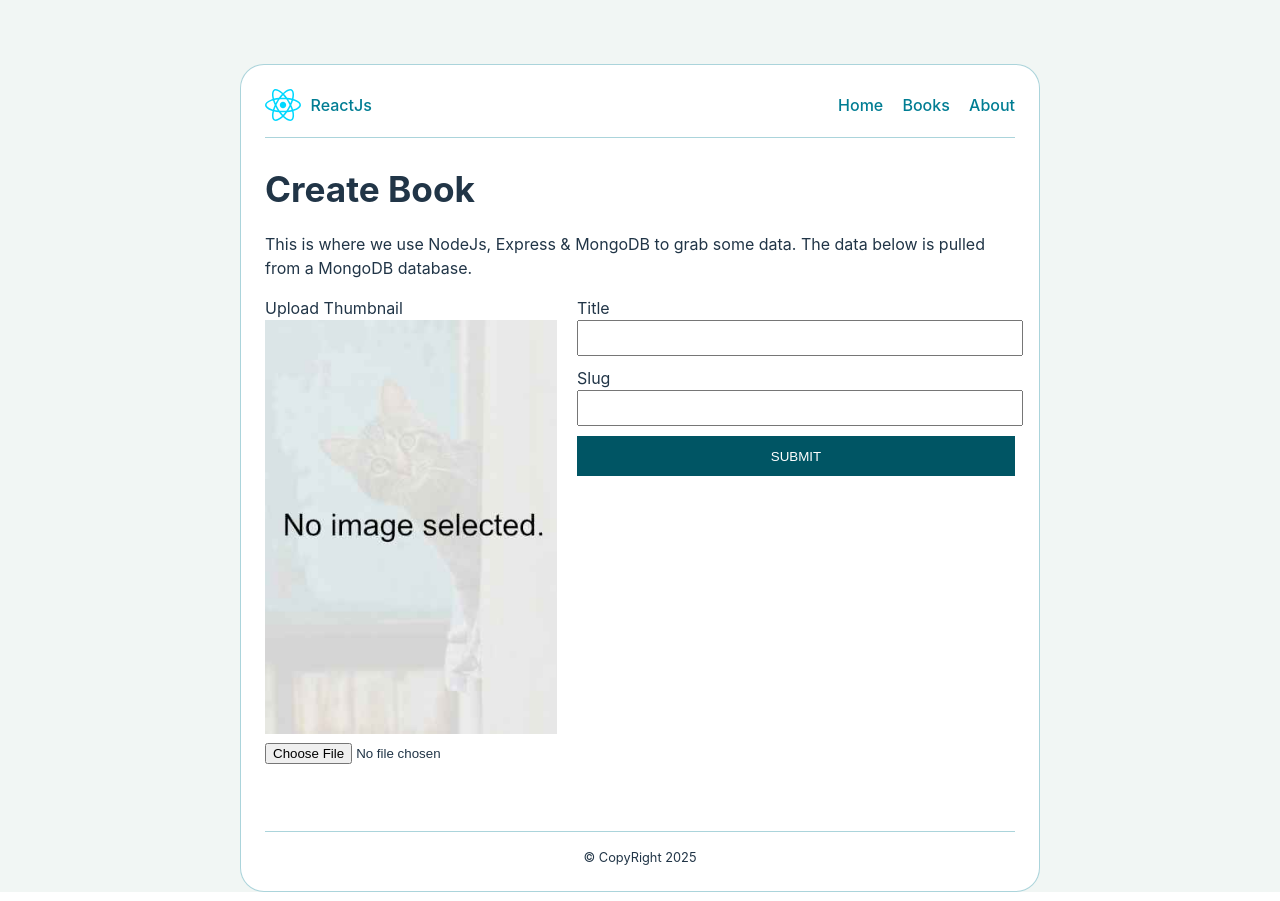
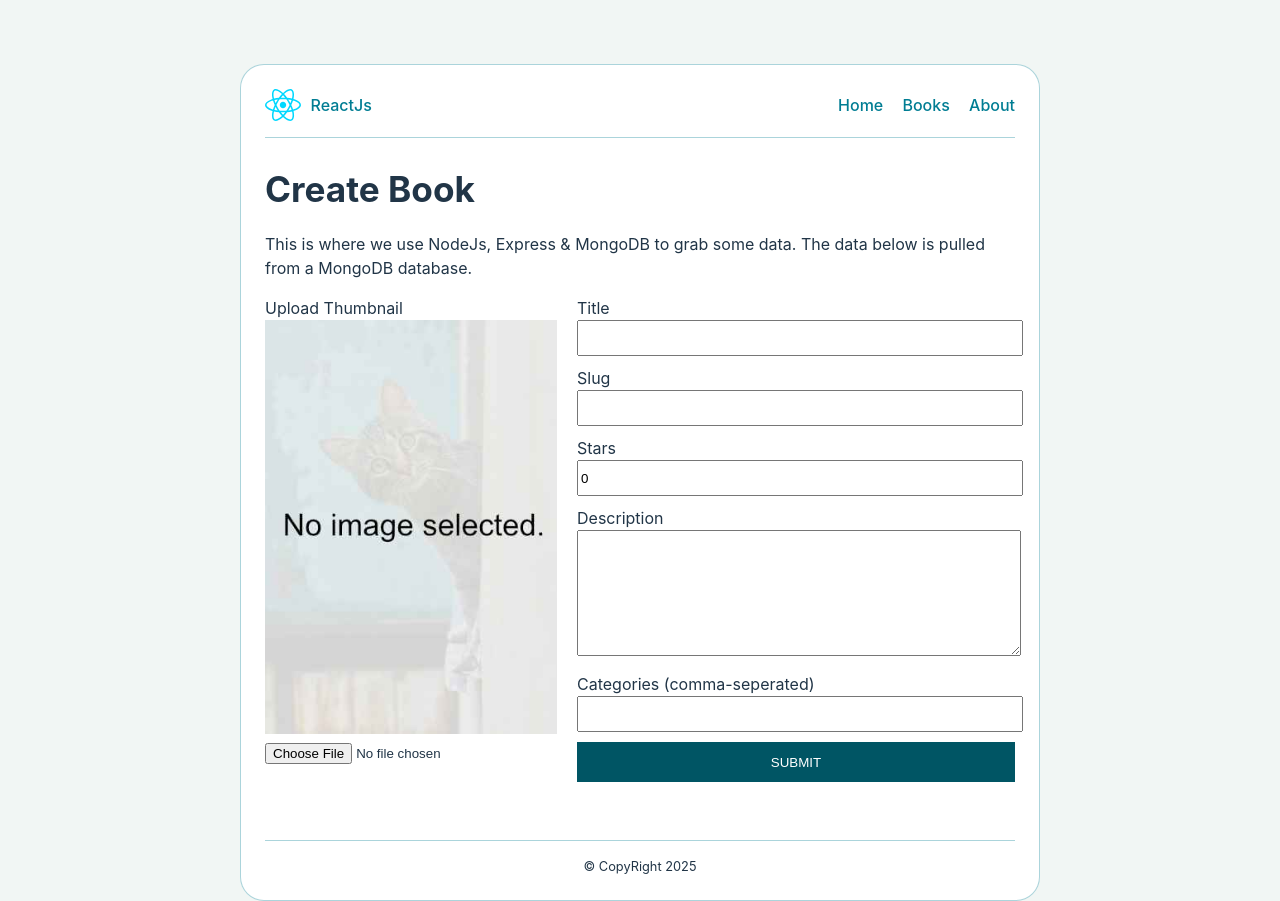
Before and after one commit to bkoimett/rehab-system, a React (Vite) app in the folder client/: page /createbook in a window 1280 px wide. Built offline with nearby package versions, Linux system fonts and the light colour scheme.

Commit message:
Refactor code structure for improved readability and maintainability

```diff
--- a/client/src/routes/Book/createBook.jsx
+++ b/client/src/routes/Book/createBook.jsx
@@ -9,21 +9,37 @@ function CreateBook() {
   const [categories, setCategories] = useState([]);
   const [thumbnail, setThumbnail] = useState(null);
   const [submitted, setSubmitted] = useState("");
-//   const [image, setImage] = useState(NoImageSelected);
+  const [image, setImage] = useState(NoImageSelected);
 
   const createBook = async (e) => {
     e.preventDefault();
     console.table({ title, slug });
 
+    const formData = new FormData();
+    formData.append("title", title);
+    formData.append("slug", slug);
+    formData.append("stars", stars);
+    formData.append("description", description);
+    formData.append("category", categories);
+    formData.append("thumbnail", thumbnail);
+
     try {
       const response = await fetch("http://localhost:8000/api/books", {
         method: "POST",
-        headers: { "Content-Type": "application/json" },
-        body: JSON.stringify({
-          title: title,
-          slug: slug,
-        }),
+        body: formData,
       });
+
+      // const response = await fetch("http://localhost:8000/api/books", {
+      //   method: "POST",
+      //   headers: { "Content-Type": "application/json" },
+      //   body: JSON.stringify({
+      //     title: title,
+      //     slug: slug,
+      //     stars: stars,
+      //     description: description,
+      //     category: categories,
+      //   }),
+      // });
 
       if (response.ok) {
         setTitle("");
@@ -34,6 +50,17 @@ function CreateBook() {
       }
     } catch (error) {
       console.log(error);
+    }
+  };
+
+  const handleCategoryChange = (e) => {
+    setCategories(e.target.value.split(",").map((category) => category.trim()));
+  };
+
+  const onImageChange = (e) => {
+    if (e.target.files && e.target.files[0]) {
+      setImage(URL.createObjectURL(e.target.files[0]));
+      setThumbnail(e.target.files[0]);
     }
   };
 
@@ -51,8 +78,12 @@ function CreateBook() {
         <form className="bookdetails" onSubmit={createBook}>
           <div className="col-1">
             <label>Upload Thumbnail</label>
-            <img src={NoImageSelected} alt="preview image" />
-            <input type="file" accept="image/gif, image/jpeg, image/png" />
+            <img src={image} alt="preview image" />
+            <input
+              onChange={onImageChange}
+              type="file"
+              accept="image/gif, image/jpeg, image/png"
+            />
           </div>
           <div className="col-2">
             <div>
@@ -71,7 +102,33 @@ function CreateBook() {
                 onChange={(e) => setSlug(e.target.value)}
               />
             </div>
+            <div>
+              <label>Stars</label>
+              <input
+                type="text"
+                value={stars}
+                onChange={(e) => setStars(e.target.value)}
+              />
+            </div>
 
+            <div>
+              <label>Description</label>
+              <textarea
+                rows="4"
+                cols="50"
+                value={description}
+                onChange={(e) => setDescription(e.target.value)}
+              />
+            </div>
+
+            <div>
+              <label>Categories (comma-seperated)</label>
+              <input
+                type="text"
+                value={categories}
+                onChange={handleCategoryChange}
+              />
+            </div>
 
             <input type="submit" />
           </div>
```
Also changed, not shown: 3 other files (tests, documents, lock files or other folders).
